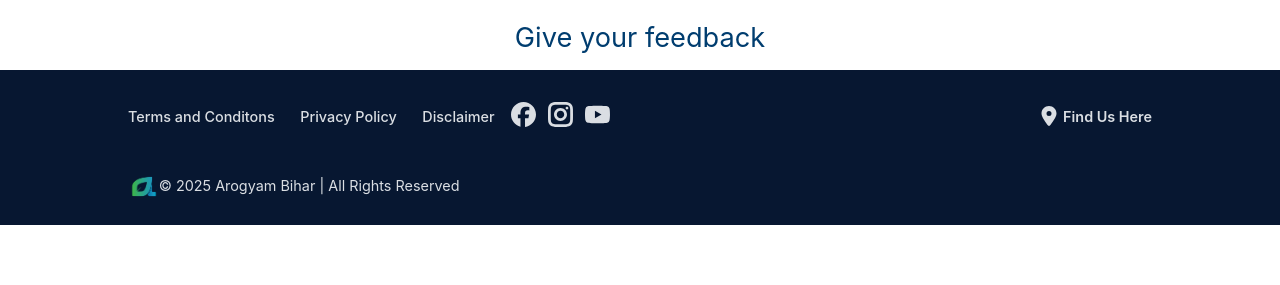
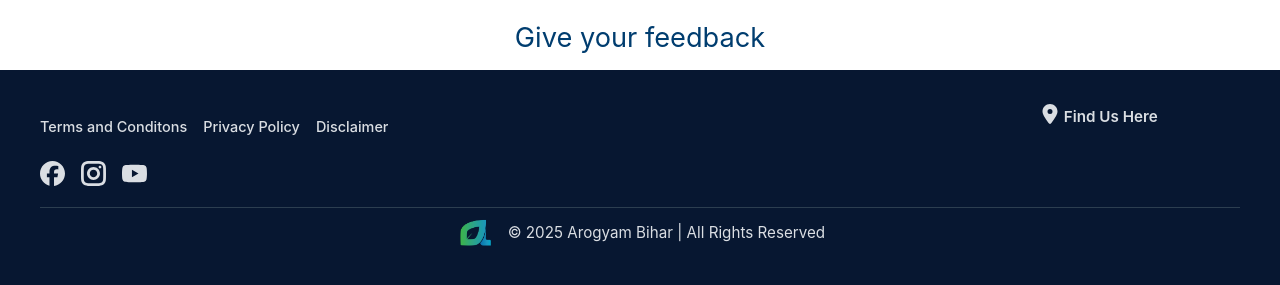
Before and after one commit to imf-ali/Arogyam-web, a React (Create React App) app: page / in a window 1280 px wide. Shown: the part 1125-1410 px from the top of the page. Before the commit the page ends 1350 px from the top, so only its background shows below. Built offline with nearby package versions, Linux system fonts and the light colour scheme; no server answers.

Commit message:
fixed UI

```diff
--- a/src/styles/AdminPage/Admin.module.css
+++ b/src/styles/AdminPage/Admin.module.css
@@ -2,6 +2,7 @@
   display: flex;
   height: 92vh;
   padding-top: 8vh;
+  margin-top: 5vh;
 }
 
 .panel{
--- a/src/styles/Doctors/Doctors.module.css
+++ b/src/styles/Doctors/Doctors.module.css
@@ -1,4 +1,3 @@
-/* Doctor Container */
 .doctorContainer {
   margin: auto;
   margin-top: 15vh;
@@ -11,7 +10,6 @@
   margin-bottom: 30px;
 }
 
-/* Doctor Card */
 .doctorCard {
   background-color: #ffffff;
   border-radius: 10px;
@@ -19,7 +17,6 @@
   box-shadow: 0px 4px 8px rgba(0, 0, 0, 0.1);
 }
 
-/* Image and Info Flex Container */
 .imageAndInfo {
   display: flex;
   align-items: center;
@@ -29,7 +26,6 @@
   border-radius: 8px;
 }
 
-/* Doctor Image */
 .doctorImage {
   width: 150px;
   height: 150px;
@@ -38,7 +34,6 @@
   object-fit: cover;
 }
 
-/* Doctor Details */
 .doctorDetails {
   width: 100%;
 }
@@ -64,7 +59,6 @@
   margin-top: 10px;
 }
 
-/* Doctor Info Items */
 .infoItem {
   display: flex;
   align-items: center;
@@ -78,7 +72,6 @@
   color: #003d6f;
 }
 
-/* Expertise List */
 .expertiseList {
   list-style-type: none;
   padding: 0;
@@ -96,7 +89,6 @@
   color: #28a745;
 }
 
-/* Specialties Section */
 .specialties {
   list-style-type: none;
   padding: 0;
@@ -109,7 +101,6 @@
   color: #003d6f;
 }
 
-/* Success Stories List */
 .successStories {
   list-style-type: none;
   padding: 0;
@@ -123,7 +114,6 @@
   margin-bottom: 10px;
 }
 
-/* Vision List */
 .visionList {
   list-style-type: none;
   padding: 0;
@@ -137,8 +127,6 @@
   margin-bottom: 10px;
 }
 
-
-/* CTA Section */
 .cta {
   margin-top: 20px;
   color: #28a745;
@@ -150,7 +138,92 @@
   font-weight: bold;
 }
 
-/* Change color of all h2 tags */
 h2 {
   color: #003d6f;
 }
+
+@media (max-width: 1024px) {
+  .doctorContainer {
+    width: 90%;
+  }
+
+  .imageAndInfo {
+    flex-direction: column;
+    align-items: flex-start;
+  }
+
+  .doctorImage {
+    width: 130px;
+    height: 130px;
+  }
+
+  .doctorDetails h1 {
+    font-size: 1.6em;
+  }
+
+  .doctorDetails h3 {
+    font-size: 1em;
+  }
+
+  .specialties li,
+  .expertiseList li,
+  .successStories li,
+  .visionList li {
+    font-size: 1em;
+  }
+
+  .cta {
+    font-size: 1.1em;
+  }
+}
+
+@media (max-width: 768px) {
+  .doctorImage {
+    width: 120px;
+    height: 120px;
+  }
+
+  .doctorDetails h1 {
+    font-size: 1.4em;
+  }
+
+  .icon {
+    width: 18px;
+    height: 18px;
+  }
+
+  .cta {
+    font-size: 1em;
+  }
+}
+
+@media (max-width: 480px) {
+  .doctorContainer {
+    width: 95%;
+    padding: 2vh;
+  }
+
+  .doctorImage {
+    width: 100px;
+    height: 100px;
+  }
+
+  .doctorDetails h1 {
+    font-size: 1.2em;
+  }
+
+  .doctorDetails h3 {
+    font-size: 0.95em;
+  }
+
+  .specialties li,
+  .expertiseList li,
+  .successStories li,
+  .visionList li {
+    font-size: 0.95em;
+  }
+
+  .cta {
+    font-size: 0.95em;
+  }
+}
--- a/src/styles/Footer.module.css
+++ b/src/styles/Footer.module.css
@@ -1,127 +1,107 @@
-.footer{
+.footer {
   background-color: #071731;
   color: #dadee3;
-  padding: 2vh 0;
+  padding: 4vh 2vw;
   display: flex;
   flex-direction: column;
   align-items: center;
-  font-size: 0.9em;
+  font-size: 0.95em;
 }
 
-.footerContent{
-  width: 80%;
+.footerContent {
+  width: 100%;
+  max-width: 1200px;
   display: flex;
+  flex-wrap: wrap;
   justify-content: space-between;
+  gap: 2rem;
+  padding-bottom: 2vh;
+  border-bottom: 1px solid #2c3e50;
 }
 
-.content{
+.logoDiv {
   display: flex;
-  gap: 2vh;
-  margin: 2vh 0 4vh 0;
+  align-items: center;
+  gap: 1vw;
+  flex: 1;
+  min-width: 200px;
 }
 
-.contentTwo{
-  gap: 1vh;
-  margin: 2vh 0 4vh 0;
+.logoDiv img {
+  width: 40px;
+  height: auto;
 }
 
-.contentTwo a{
+.content, .contentTwo {
   display: flex;
+  flex-direction: column;
+  gap: 1.2vh;
+  min-width: 200px;
+}
+
+.contentTwo a, .legalLinks a {
   text-decoration: none;
   color: #dadee3;
   font-weight: 600;
+  transition: color 0.3s ease;
 }
 
-.contentTwo a:hover {
+.contentTwo a:hover,
+.legalLinks a:hover {
   color: #28a745;
 }
 
 .contentTwo a svg {
   position: relative;
-  top: 4px;
-}
-
-
-.contentTwo div{
-  align-content:center;
-}
-
-.content div{
-  align-content: end;
-}
-
-.logoDiv img{
-  width: 3%;
-}
-
-.logoDiv{
-  width: 80%;
-  display: flex;
-  align-items: center;
-}
-
-.logoDiv div{
-  margin-left: 1vw;
-}
-
-@media screen and (max-width: 750px) {
-  .content{
-    display: flex;
-    flex-direction: column;
-  }
-  .logoDiv img{
-    width: 30%;
-  }
+  top: 2px;
 }
 
 .legalLinks {
   display: flex;
-  flex-direction: column;
-  gap: 1vh;
-  align-items: center;
-}
-
-@media screen and (min-width: 750px) {
-  .legalLinks {
-    flex-direction: row;
-    justify-content: center;
-    gap: 2vw;
-  }
+  flex-wrap: wrap;
+  justify-content: center;
+  gap: 1rem;
+  margin-top: 2vh;
 }
 
 .legalLinks a {
-  text-decoration: none;
-  color: #dadee3;
-  font-size: 1em;
+  font-size: 0.95em;
   font-weight: 500;
-  transition: color 0.3s ease;
-}
-
-.legalLinks a:hover {
-  color: #28a745;
 }
 
 .socialIcons {
   display: flex;
-  gap: 1.5vh;
+  gap: 1rem;
   align-items: center;
+  margin-top: 2vh;
 }
 
 .socialIcons a {
-  text-decoration: none;
   color: #dadee3;
-  font-size: 1.2em;
+  font-size: 1.4em;
   transition: color 0.3s ease;
 }
 
-.socialIcons a:nth-child(1):hover {
-  color: #1877F2;
+.socialIcons a:nth-child(1):hover { color: #1877F2; } /* Facebook */
+.socialIcons a:nth-child(2):hover { color: #E4405F; } /* Instagram */
+.socialIcons a:nth-child(3):hover { color: #FF0000; } /* YouTube */
+
+@media screen and (max-width: 750px) {
+  .footerContent {
+    flex-direction: column;
+    align-items: center;
+  }
+
+  .logoDiv img {
+    width: 50px;
+  }
+
+  .logoDiv, .content, .contentTwo {
+    align-items: center;
+    text-align: center;
+  }
+
+  .socialIcons {
+    justify-content: center;
+  }
 }
-
-.socialIcons a:nth-child(2):hover {
-  color: #E4405F;
-}
-
-.socialIcons a:nth-child(3):hover {
-  color: #FF0000;
-}
--- a/src/styles/Navbar.module.css
+++ b/src/styles/Navbar.module.css
@@ -54,6 +54,7 @@
     transition: max-height 0.5s ease, opacity 0.5s ease;
     opacity: 0;
     border-top: 1px solid #000;
+    margin-top: 3vh;
   }
   .itemDiv.show {
     max-height: fit-content;
@@ -103,3 +104,13 @@
 .icon {
   height: 4vh;
 }
+
+@media screen and (max-width: 1200px) {
+  .linkItem2{
+    color: white;
+    padding: 2vh 0;
+  }
+  .navBar2{
+    height: 5%;
+  }
+}
```
